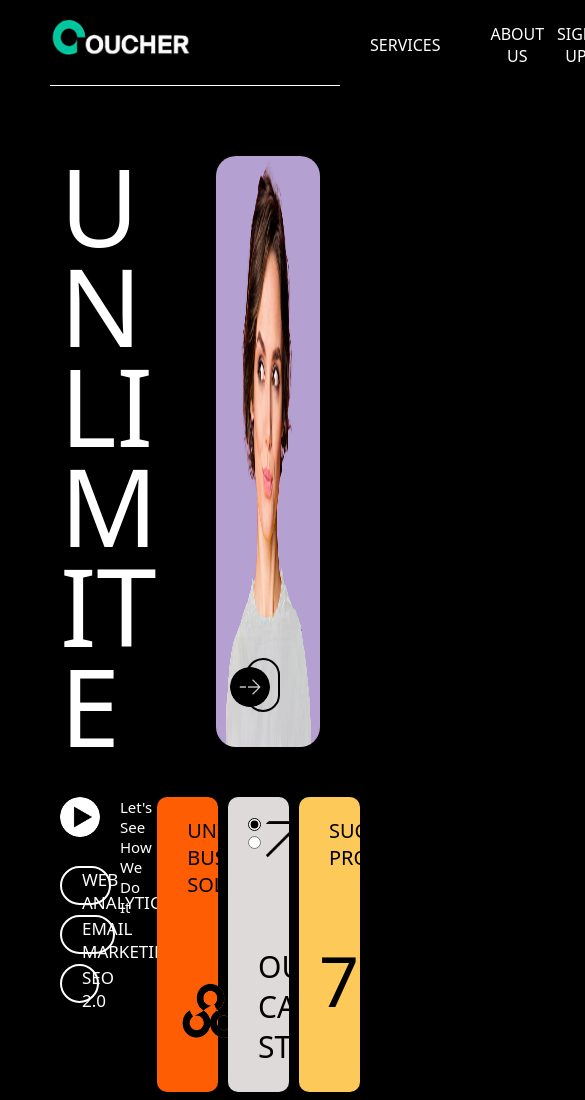
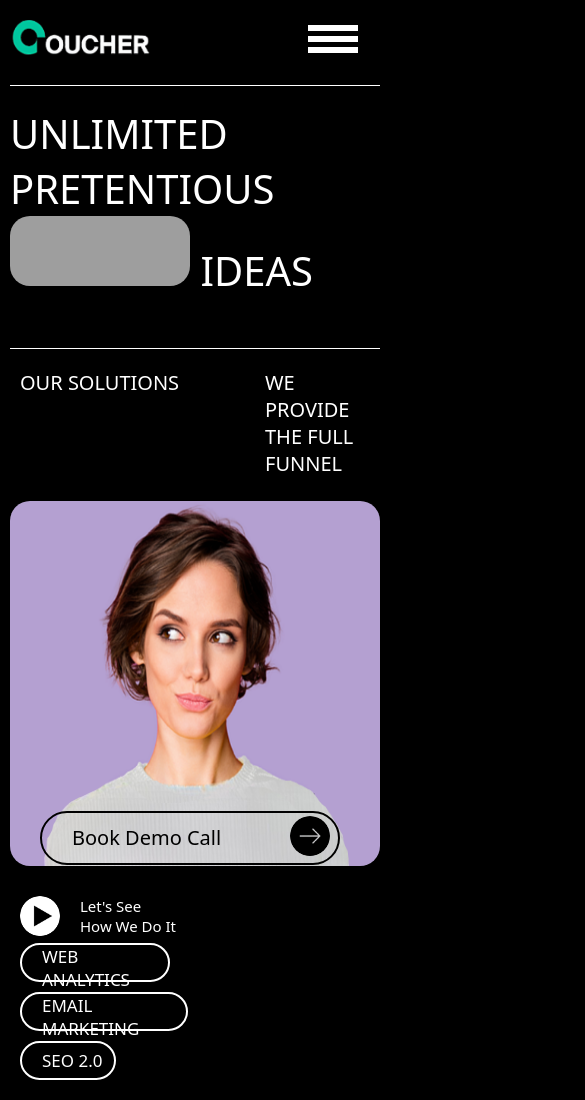
Before and after one commit to saksham-jais/gdgc-_task_round_frontend, a plain HTML site: page index.html in a window 390 px wide. Shown: the top 1100 px of the page, 585 px wide, since content can reach past the window. Drawn offline with Linux system fonts and the light colour scheme; grey boxes are pictures that could not be loaded.

Commit message:
Add files via upload

```diff
--- a/index.html
+++ b/index.html
@@ -11,6 +11,11 @@
     <header>
         <nav>
             <img src="./Images/Screenshot 2024-11-23 104454_enhanced.png" alt="">
+            <div class="burger">
+                <div class="line"></div>
+                <div class="line"></div>
+                <div class="line"></div>
+            </div>
             <ul>
                 <!-- <li>SERVICES</li>
                 <li>ABOUT US</li>
@@ -19,22 +24,22 @@
                 <a href="/">ABOUT US</a>
                 <a href="/">CASES</a>
             </ul>
-            <div>
+            <div id="dv">
                 <a href="/">SIGN UP</a>
                 <img src="./Images/login_4735426.png" alt="">
             </div>
         </nav>
-        <section></section>
+        <section class="scnd2"></section>
     </header>
     <main style="margin: 50px 50px;">
         <section style="
             display: flex;
             /* border: solid 2px white; */
-            height: 70vh;
+            height: 500px;
             padding: 20px 10px;
             gap:30px;
             overflow: hidden;
-            " >
+            "class="fstsectn">
             <section style="
             /* border: solid 2px white; */
             width: 50%;
@@ -104,14 +109,14 @@
         margin-top: 30px;
         display: flex;
         /* border: solid 2px white; */
-        height: 35vh;
+        height:250px;
         /* padding: 20px 10px; */
-        /* gap:30px; */
-        ">
+        gap:30px;
+        "class="ScndScn">
             <section style="
             width: 30%;
             /* background-color: red; */
-        ">
+            "class="ScndScn1">
                 <section style="
                     /* background-color: rgb(8, 6, 7); */
                     display: flex;
@@ -169,9 +174,9 @@
             display: flex;
             padding: 0 0 0 20px;
             gap: 10px;
-        justify-content: center;">
+            justify-content: center;" class="ScndScn2">
                 <section style="width: 30%;background-color: #ff5d04;
-            height: 100%;border-radius: 10px;" class="hvr">
+                height: 100%;border-radius: 10px;" class="hvr"id="hvr1">
                         <p style="width: 80%;font-family:system-ui;
                         font-size: 20px;
                         color: black;
@@ -192,9 +197,9 @@
                 background-color: rgb(223, 218, 218);
                 height: 100%;
                 border-radius: 10px;
-            "class="hvr">
+                "class="hvr"id="hvr2">
                 <section style="display: flex;
-            margin: 20px 0px 0 20px;">
+                margin: 20px 0px 0px 20px;">
                     <section style="width: 75%;" >
                     <input type="radio" name="slide" id="rdo" checked>
                     <input type="radio" name="slide" id="rdo"></section>
@@ -227,14 +232,14 @@
                 font-size: 20px;
                 color: black;
                 font-weight: 500;
-            "class="hvr">
+                "class="hvr"id="hvr3">
                 <section style="
                 padding: 20px 30px;">SUCCESSFUL <br> PROJECT</section>
                 <section style="
                 font-weight: 400;
                 font-size: 70px;position: relative;
                 top: 30px;
-            left: 20px;">700<sup>+</sup> </section>
+                left: 20px;">700<sup>+</sup></section>
                 </section>
             </section>
         </section>
--- a/style.css
+++ b/style.css
@@ -1,3 +1,106 @@
+.burger {
+    position: absolute;
+    cursor: pointer;
+    right: 45px;
+    width: 30px;
+    display: none;
+    z-index: 1;
+}
+.line {
+    width: 50px;
+    background-color: white;
+    height: 6px;
+    margin: 5px 3px;
+}
+.scnd1{
+    height: 0px;
+    display: none;
+    transition: height 1s ease-in-out;
+}
+@media only screen and (max-width: 435px){
+    .burger:hover {
+        /* height: 100px; */
+        display: none;
+    }
+    .burger{
+        display: block;
+    }
+    header nav ul {display: none;}
+    #dv {display: none;}
+
+    header{
+        margin: 20px 10px !important ;
+        /* display: none; */
+    }
+    main{
+        margin: 10px 10px !important;
+    }
+    .fstsectn{
+        /* background-color:blue ; */
+        flex-direction: column;
+        padding: 0px !important;
+        margin: 0px !important;
+        width: 100%!important;
+        height: 90vh !important;
+        /* display: none !important; */
+    }
+    .scl {
+        width: 100% !important;
+        height: 50% !important;
+        /* background-color: red; */
+    }
+    .scl div{
+        font-size: 40px !important;
+        line-height: 55px !important;
+    }
+    .slide{
+        width: 100% !important;
+        margin: 0 !important;
+        padding: 0 !important;
+        height: 50% !important;
+    }
+    .ScndScn{
+        flex-direction: column;
+        height: 90vh !important;
+}
+    .ScndScn1{width: 100% !important;
+        padding: 0 0px 0 0px !important;}
+    .ScndScn2{
+        padding: 0 0px 0 0px !important;
+        width: 100% !important;
+        /* background-color: red; */
+        flex-direction: column !important;
+        align-items: center !important;
+    }
+    .hvr{
+        width: 70% !important;
+        height: 30% !important;
+    }
+    #hvr1 p{
+        height: 30% !important;
+    }
+    #hvr1 img{
+        top : 0 !important;
+        left : 0 !important;
+    }
+    #hvr2 p{
+        top: -10px !important;
+        font-size: 20px !important;
+        line-height: 25px !important;
+    }
+    #hvr3 :first-child{padding: 10px 30px !important;}
+    #hvr3 :nth-child(2){
+        font-size: 50px !important;
+        top: 0 !important;
+    }
+    #hvr3 :nth-child(2) sup{
+        position: relative;
+        right: 30px;
+    }
+}
+
+
+
 *{
     margin: 0;
     padding: 0;
@@ -101,7 +204,7 @@ nav div img {
     height: 50px;
     cursor: pointer;
 }
-header section {
+.scnd2 {
     margin-top: 15px;
     width: 100%;
     height: 1px;
```
Also changed, not shown: script.js (line endings or trailing spaces). Lines whose indentation alone changed are shown as unchanged.
